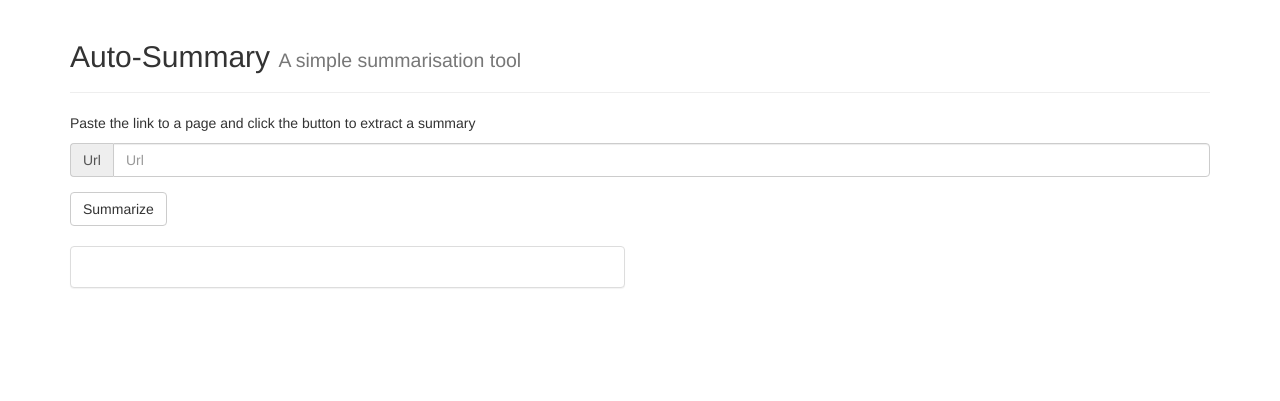
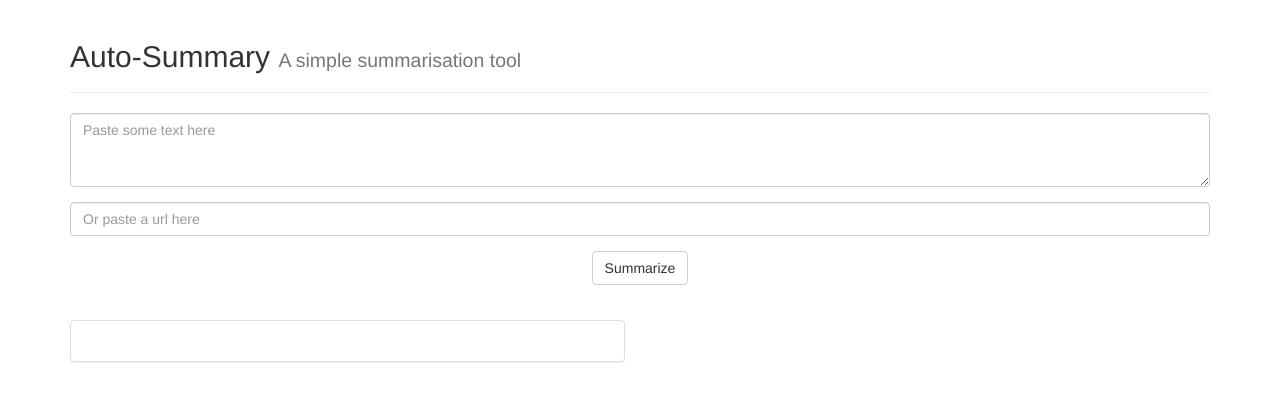
Before and after one commit to sereprz/autosummary, a Flask app: page / in a window 1280 px wide. Shown: the top 401 px of the page. Run offline with Flask 2, Linux system fonts and the light colour scheme; parts of the project's set-up code (start-up, migrations or seed data) failed here and were passed over; some libraries are stand-ins or nearby versions.

Commit message:
add textarea for input of raw text

```diff
--- a/app.py
+++ b/app.py
@@ -9,8 +9,9 @@ app = Flask(__name__)
 def index(content=None, warning=False):
     if request.method == 'POST':
         if request.form['url']:
-            doc = Document(url=request.form['url'])
-            content = doc.summary()
+            content = Document(url=request.form['url']).summary()
+        elif request.form['raw']:
+            content = Document(text=request.form['raw']).summary()
         else:
             warning = True
     return render_template('index.html', content=content, warning=str(warning))
--- a/autosummary/document.py
+++ b/autosummary/document.py
@@ -78,5 +78,5 @@ class Document():
         scored = zip(range(len(self.sentences)), np.sum(self.pairwise_dist(), axis=1))
         ranked = sorted(scored, key=lambda x: x[1])
         n_ = int(len(ranked) * ratio)
-        return '. '.join([value.text for key, value in self.sentences.items()
-                          if key in [i for (i, s) in ranked[:n_]]])
+        return [value.text for key, value in self.sentences.items()
+                if key in [i for (i, s) in ranked[:n_]]]
--- a/templates/index.html
+++ b/templates/index.html
@@ -24,14 +24,18 @@
 
     <div class='container'>
       <form action='' method='post'>
-        <p>Paste the link to a page and click the button to extract a summary</p>
         <div class='form-group'>
-          <div class='input-group'>
-            <span class='input-group-addon'>Url</span>
-            <input type='text' class='form-control' placeholder='Url' name='url'>
-          </div>
+            <textarea class="form-control" rows="3" placeholder='Paste some text here' name='raw'></textarea>
         </div>
-        <button type='submit' class='btn btn-default'>Summarize</button>
+        <div class='form-group'>
+          <!-- <div class='input-group'>
+            <span class='input-group-addon'>Url</span> -->
+            <input type='text' class='form-control' placeholder='Or paste a url here' name='url'>
+          <!-- </div> -->
+        </div>
+        <div class='form-group text-center'>
+          <button type='submit' class='btn btn-default'>Summarize</button>
+        </div>
       </form>
     </div>
 
@@ -51,7 +55,9 @@
           <div class='panel panel-default'>
             <div class='panel-body'>
               {% if content %}
-                  <p>{{content}}</p>
+                {% for p in content %}
+                  <p>{{p}}</p>
+                {% endfor %}
               {% else %}
                 <p></p>
               {% endif %}
```
Also changed, not shown: README.md.
